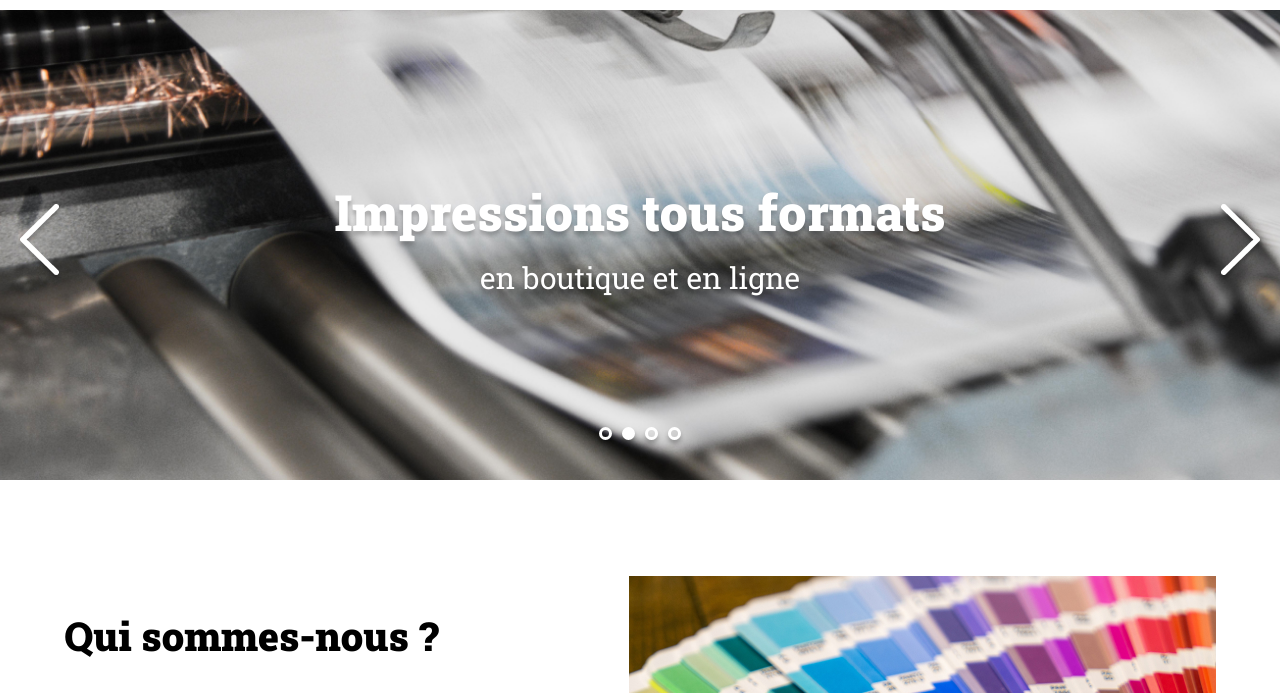
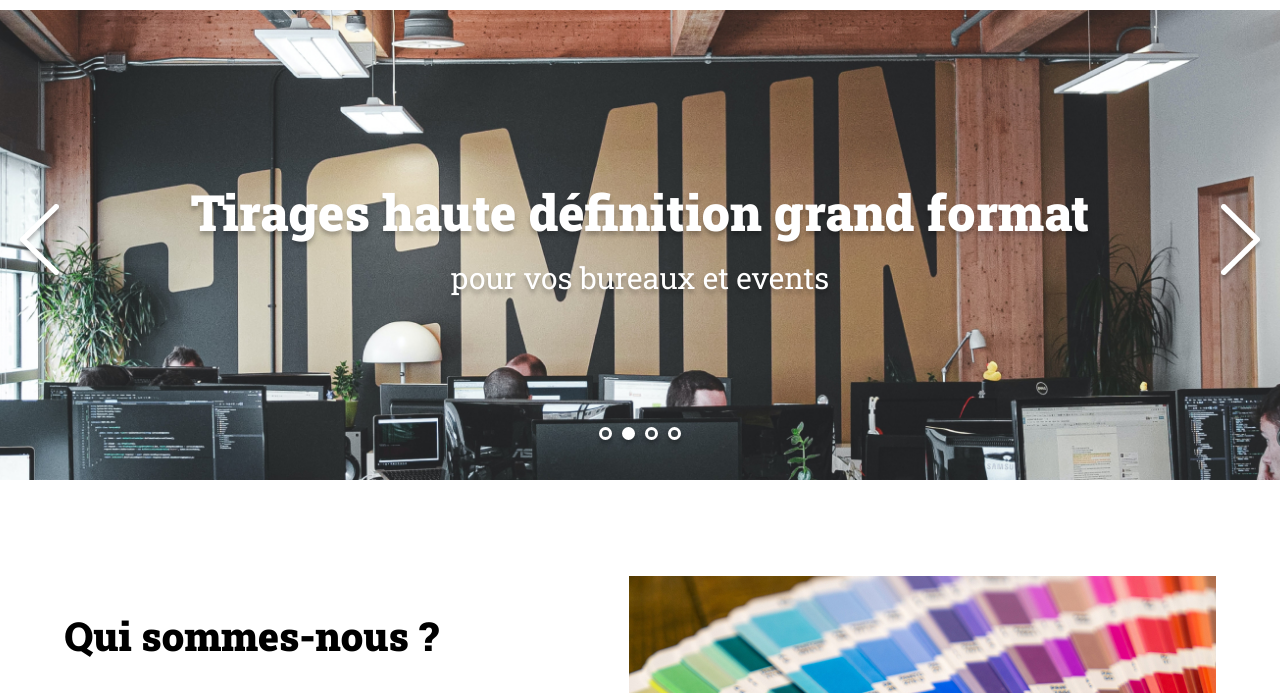
Before and after one commit to pclmentc/projet_5_clement_colas_pierre, a plain HTML site: page index.html in a window 1280 px wide. Both pictures are taken after a click on the button 1240 px from the left and 336 px from the top of the page. Shown: the part 91-784 px from the top of the page. Drawn offline with Linux system fonts and the light colour scheme.

Commit message:
image + texte

```diff
--- a/assets/script.js
+++ b/assets/script.js
@@ -37,16 +37,32 @@ function updateDots(index) {
         }
     });
 }
+// Mettre à jour l'image
+	function updateImage(){
+    const imagePath = `assets/images/slideshow/${slides[currentIndex].image}`;
+    bannerImg.src = imagePath;
+    bannerImg.alt = `Slide ${currentIndex + 1}`;
+}
+// Mettre à jour le text
+function updateText(){
+	const tagLine = slides[currentIndex].tagLine;
+    document.querySelector('p').innerHTML = tagLine;
+}
 // les flèches:
-
 arrowLeft.addEventListener("click",()=> {
 	currentIndex = (currentIndex - 1)
 	updateDots(currentIndex);
-	console.log ("vous avez cliqué sur la flèche gauche")
+	updateImage();
+	updateText();
+	console.log (`vous avez cliqué sur la flèche gauche`)
 });
-
 arrowRight.addEventListener("click",()=> {
 	currentIndex = (currentIndex + 1)
 	updateDots(currentIndex);
-	console.log ("vous avez cliqué sur la flèche droite")
+	updateImage();
+	updateText();
+	console.log (`vous avez cliqué sur la flèche droite`)
 });
+
+// Mettre à jour l'image initiale
+updateImage();
--- a/index.html
+++ b/index.html
@@ -34,7 +34,7 @@
 			</button>
 
 <!-- Fin des fleches -->
-			<p>Impressions tous formats <span>en boutique et en ligne</span></p>
+			<p class="tagLine">Impressions tous formats <span>en boutique et en ligne</span></p>
 			<div class="dots">
 				<div class="dot dot_selected"></div>
 				<div class="dot"></div>
```
